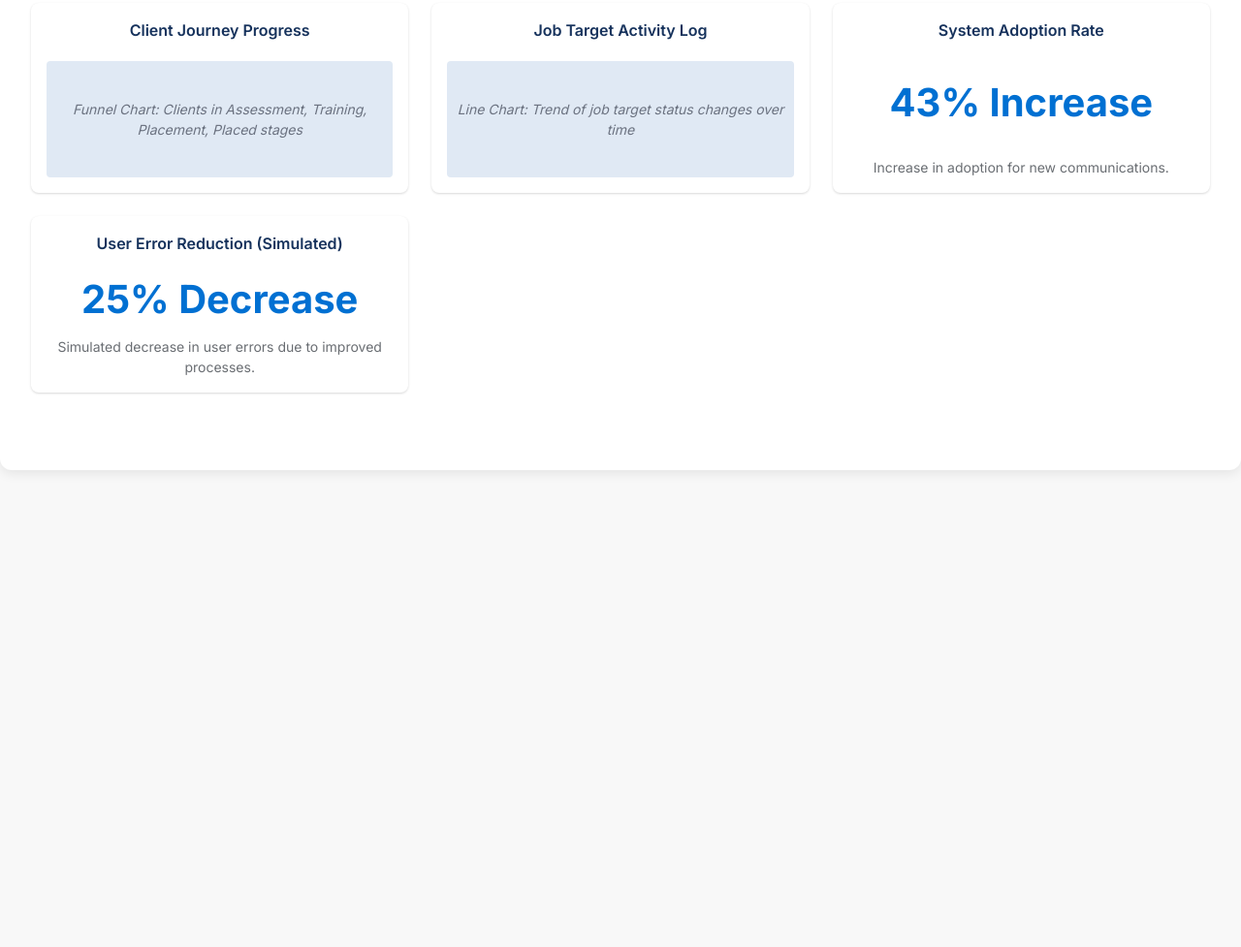
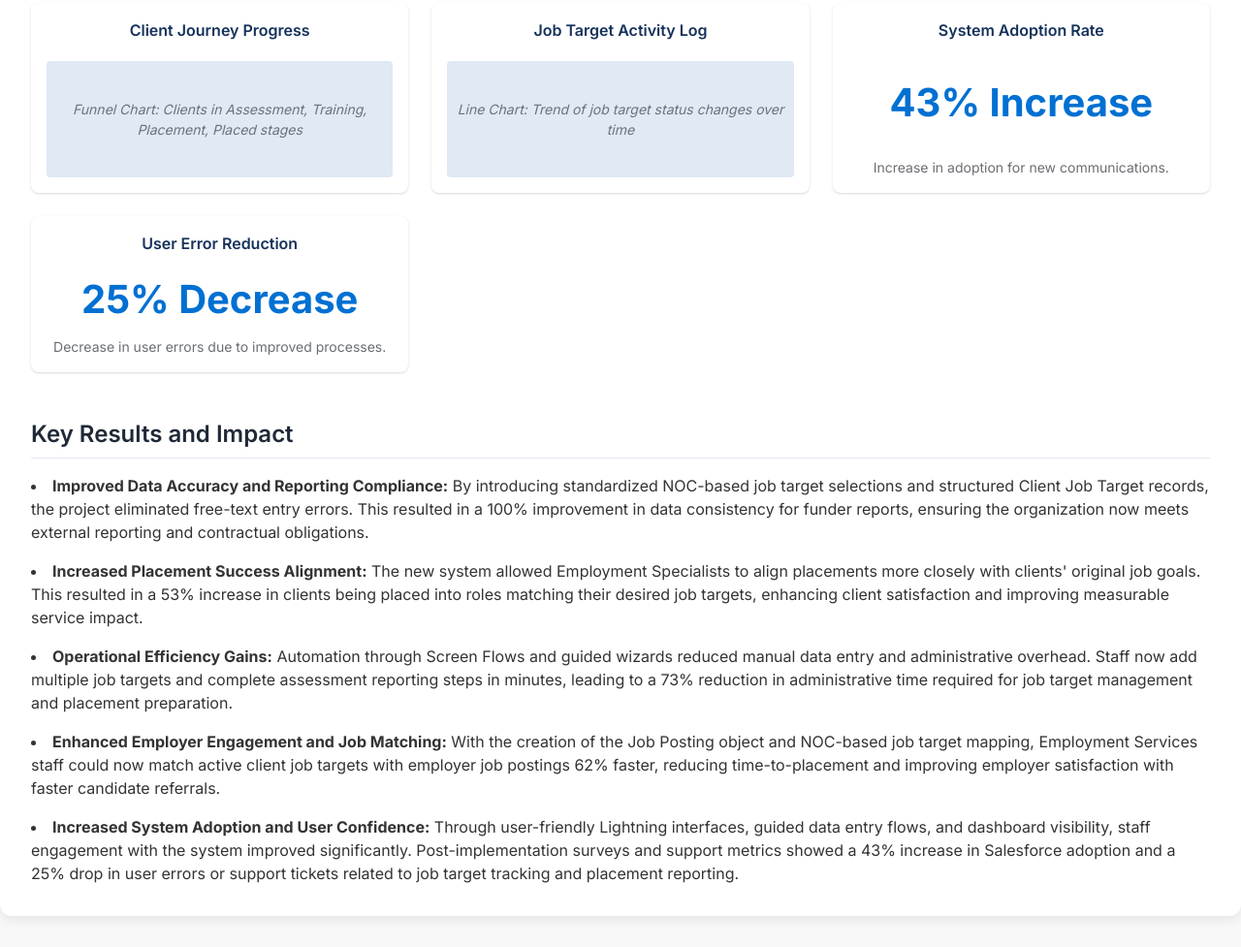
Before and after one commit to oba17/Client-Placement-Optimization-Project, a plain HTML site: page index.html in a window 1280 px wide. Shown: the part 6968-7945 px from the top of the page at 97% size. Before the commit the page ends 7485 px from the top, so only its background shows below. Drawn offline with nearby package versions, Linux system fonts and the light colour scheme.

Commit message:
Update index.html

```diff
--- a/index.html
+++ b/index.html
@@ -712,13 +712,25 @@
                     <p>Increase in adoption for new communications.</p>
                 </div>
                 <div class="sf-dashboard-widget">
-                    <h4>User Error Reduction (Simulated)</h4>
+                    <h4>User Error Reduction </h4>
                     <div class="metric-value">25% Decrease</div>
-                    <p>Simulated decrease in user errors due to improved processes.</p>
+                    <p>Decrease in user errors due to improved processes.</p>
                 </div>
             </div>
         </div>
 
+
+        <h2 class="text-2xl font-semibold text-gray-800 mt-8 mb-4">Key Results and Impact</h2>
+        <ul class="list-disc list-inside space-y-4">
+            <li><strong>Improved Data Accuracy and Reporting Compliance:</strong> By introducing standardized NOC-based job target selections and structured Client Job Target records, the project eliminated free-text entry errors. This resulted in a 100% improvement in data consistency for funder reports, ensuring the organization now meets external reporting and contractual obligations.</li>
+            <li><strong>Increased Placement Success Alignment:</strong> The new system allowed Employment Specialists to align placements more closely with clients' original job goals. This resulted in a 53% increase in clients being placed into roles matching their desired job targets, enhancing client satisfaction and improving measurable service impact.</li>
+            <li><strong>Operational Efficiency Gains:</strong> Automation through Screen Flows and guided wizards reduced manual data entry and administrative overhead. Staff now add multiple job targets and complete assessment reporting steps in minutes, leading to a 73% reduction in administrative time required for job target management and placement preparation.</li>
+            <li><strong>Enhanced Employer Engagement and Job Matching:</strong> With the creation of the Job Posting object and NOC-based job target mapping, Employment Services staff could now match active client job targets with employer job postings 62% faster, reducing time-to-placement and improving employer satisfaction with faster candidate referrals.</li>
+            <li><strong>Increased System Adoption and User Confidence:</strong> Through user-friendly Lightning interfaces, guided data entry flows, and dashboard visibility, staff engagement with the system improved significantly. Post-implementation surveys and support metrics showed a 43% increase in Salesforce adoption and a 25% drop in user errors or support tickets related to job target tracking and placement reporting.</li>
+        </ul>
+    </div>
+</div>
+</div>
     </div>
 </body>
 </html>
```
